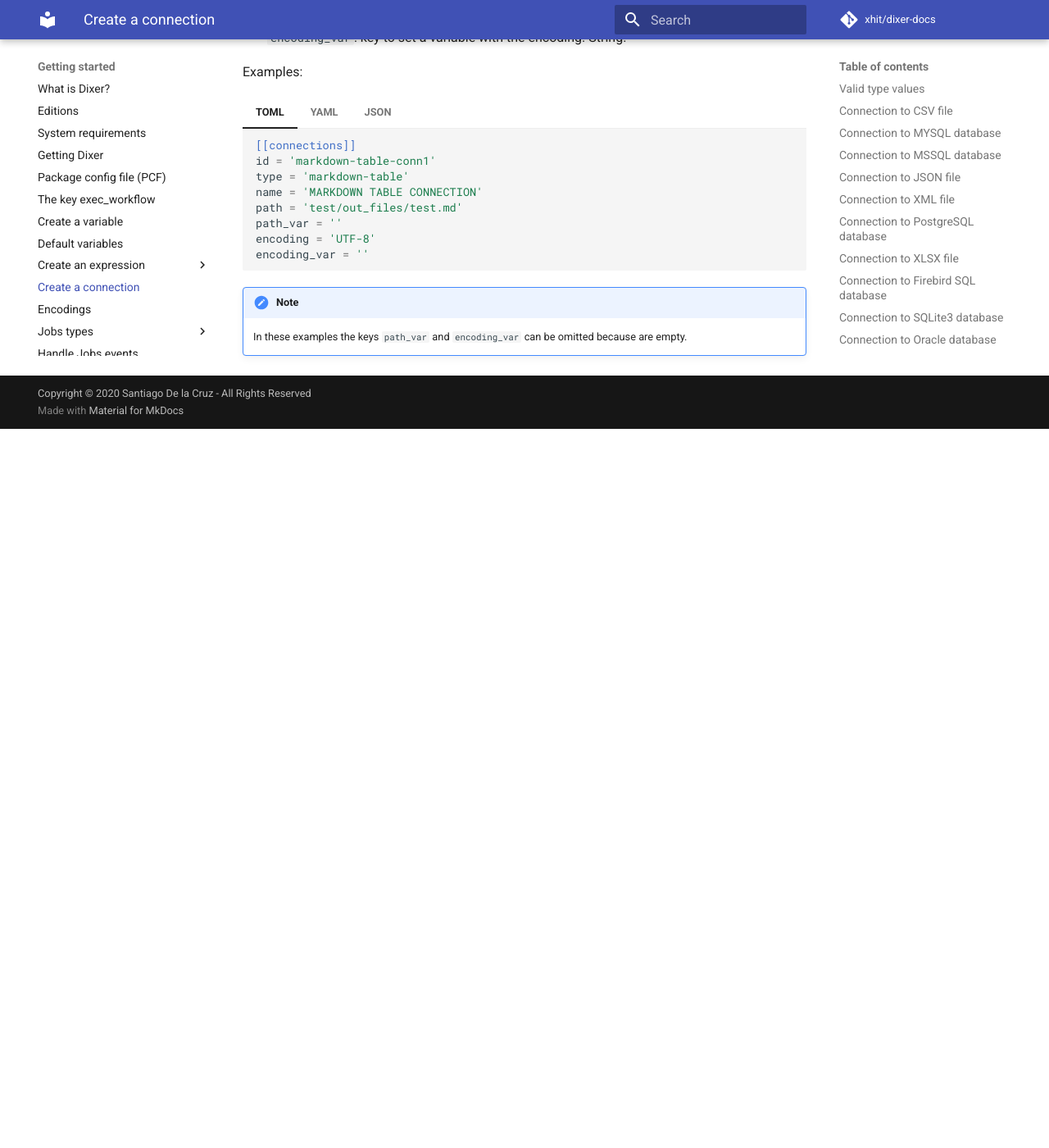
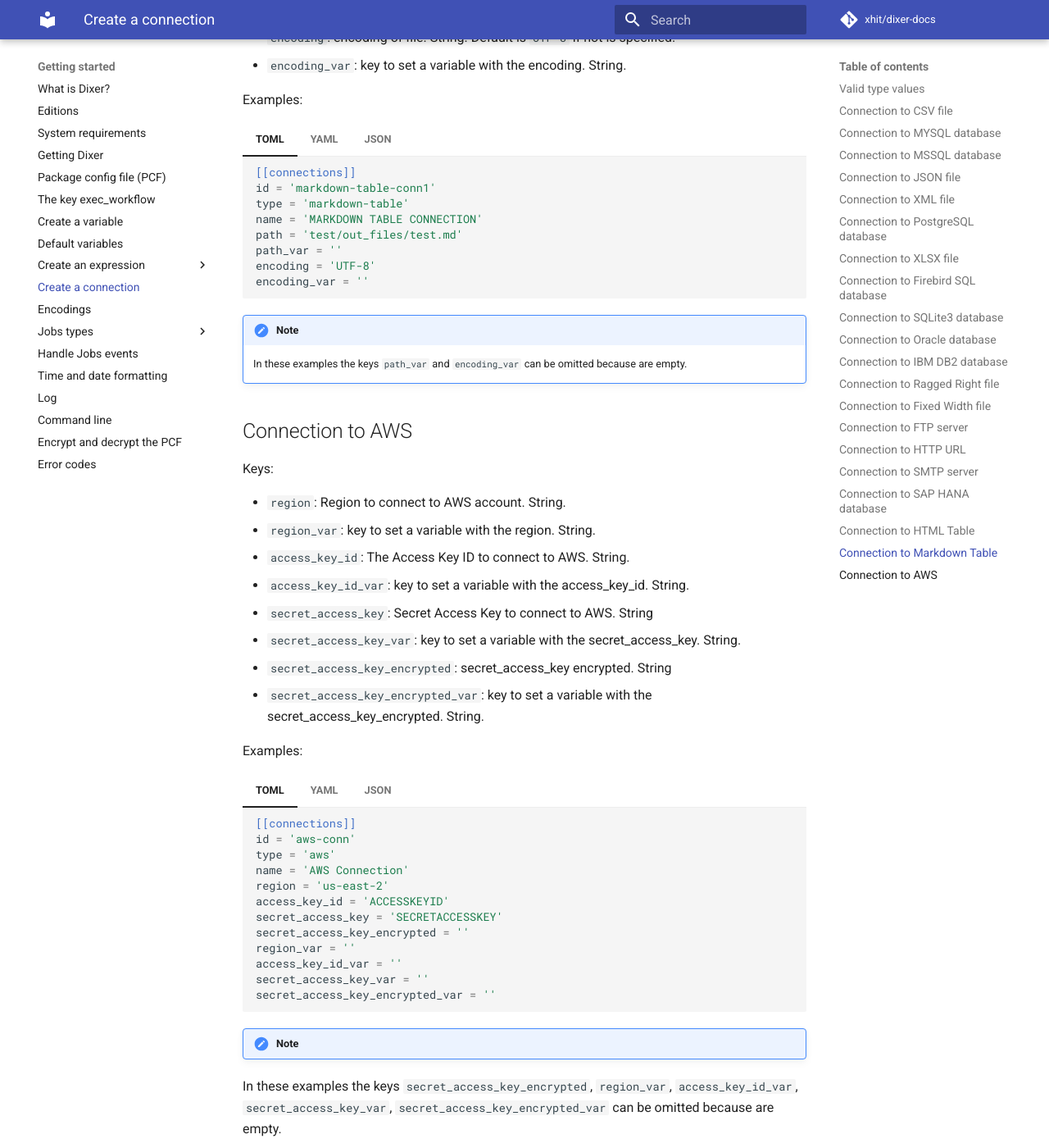
Before and after one commit to Dixer-ETL/dixer-docs, an MkDocs documentation site: the page built from docs/documentation/Create-a-connection.md, in a window 1280 px wide and 1400 px high, scrolled down 21412 px. Shown: the whole window at 82% size. Built offline with MkDocs 1.6.1 and Material for MkDocs 9.7.7, drawn with Linux system fonts in a browser that asks for light colours; comment, search, counter and statistics services are not loaded; before the commit the page ends 21935 px from its top, so only the background shows below that.

````diff
--- a/docs/documentation/Create-a-connection.md
+++ b/docs/documentation/Create-a-connection.md
@@ -35,6 +35,7 @@ The keys `encoding` and `encoding_var` are use to set the encoding of the connec
 - [`sap-hdb`](#connection-to-sap-hana-database)
 - [`html-table`](#connection-to-html-table)
 - [`markdown-table`](#connection-to-markdown-table)
+- [`aws`](#connection-to-aws)
 
 ## Connection to CSV file
 
@@ -1579,3 +1580,73 @@ Examples:
 
 !!! note
     In these examples the keys `path_var` and `encoding_var` can be omitted because are empty.
+
+## Connection to AWS
+
+Keys:
+
+- `region`: Region to connect to AWS account. String.
+- `region_var`: key to set a variable with the region. String.
+- `access_key_id`: The Access Key ID to connect to AWS. String.
+- `access_key_id_var`: key to set a variable with the access_key_id. String.
+- `secret_access_key`: Secret Access Key to connect to AWS. String
+- `secret_access_key_var`: key to set a variable with the secret_access_key. String.
+- `secret_access_key_encrypted`: secret_access_key encrypted. String
+- `secret_access_key_encrypted_var`: key to set a variable with the secret_access_key_encrypted. String.
+
+
+Examples:
+
+=== "TOML"
+    ```toml
+    [[connections]]
+    id = 'aws-conn'
+    type = 'aws'
+    name = 'AWS Connection'
+    region = 'us-east-2'
+    access_key_id = 'ACCESSKEYID'
+    secret_access_key = 'SECRETACCESSKEY'
+    secret_access_key_encrypted = ''
+    region_var = ''
+    access_key_id_var = ''
+    secret_access_key_var = ''
+    secret_access_key_encrypted_var = ''
+    ```
+
+=== "YAML"
+    ```yaml
+    connections:
+      - id: aws-conn
+        type: ftp
+        name: AWS Connection
+        region: 'us-east-2'
+        access_key_id: ACCESSKEYID
+        secret_access_key: SECRETACCESSKEY
+        secret_access_key_encrypted: ''
+        region_var: ''
+        access_key_id_var: ''
+        secret_access_key_var: ''
+        secret_access_key_encrypted_var: ''
+    ```
+
+=== "JSON"
+    ```json
+    "connections": [
+        {
+          "id": "aws-conn",
+          "type": "ftp",
+          "name": "AWS Connection",
+          "region": "us-east-2",
+          "access_key_id": "ACCESSKEYID",
+          "secret_access_key": "SECRETACCESSKEY",
+          "secret_access_key_encrypted": "",
+          "region_var": "",
+          "access_key_id_var": "",
+          "secret_access_key_var": "",
+          "secret_access_key_encrypted_var": ""
+        }
+      ]
+    ```
+
+!!! note
+In these examples the keys `secret_access_key_encrypted`, `region_var`, `access_key_id_var`, `secret_access_key_var`, `secret_access_key_encrypted_var` can be omitted because are empty.
````
Also changed, not shown: docs/Changelog.md (+3 -2 lines), docs/Coming-soon.md (+1 -3 lines), docs/Getting-started.md (+2 -0 lines), docs/documentation/jobs/S3-operations.md (added, +101 -0 lines), docs/dependencies-licenses/LICENSE-aws-sdk-go.txt (added).
